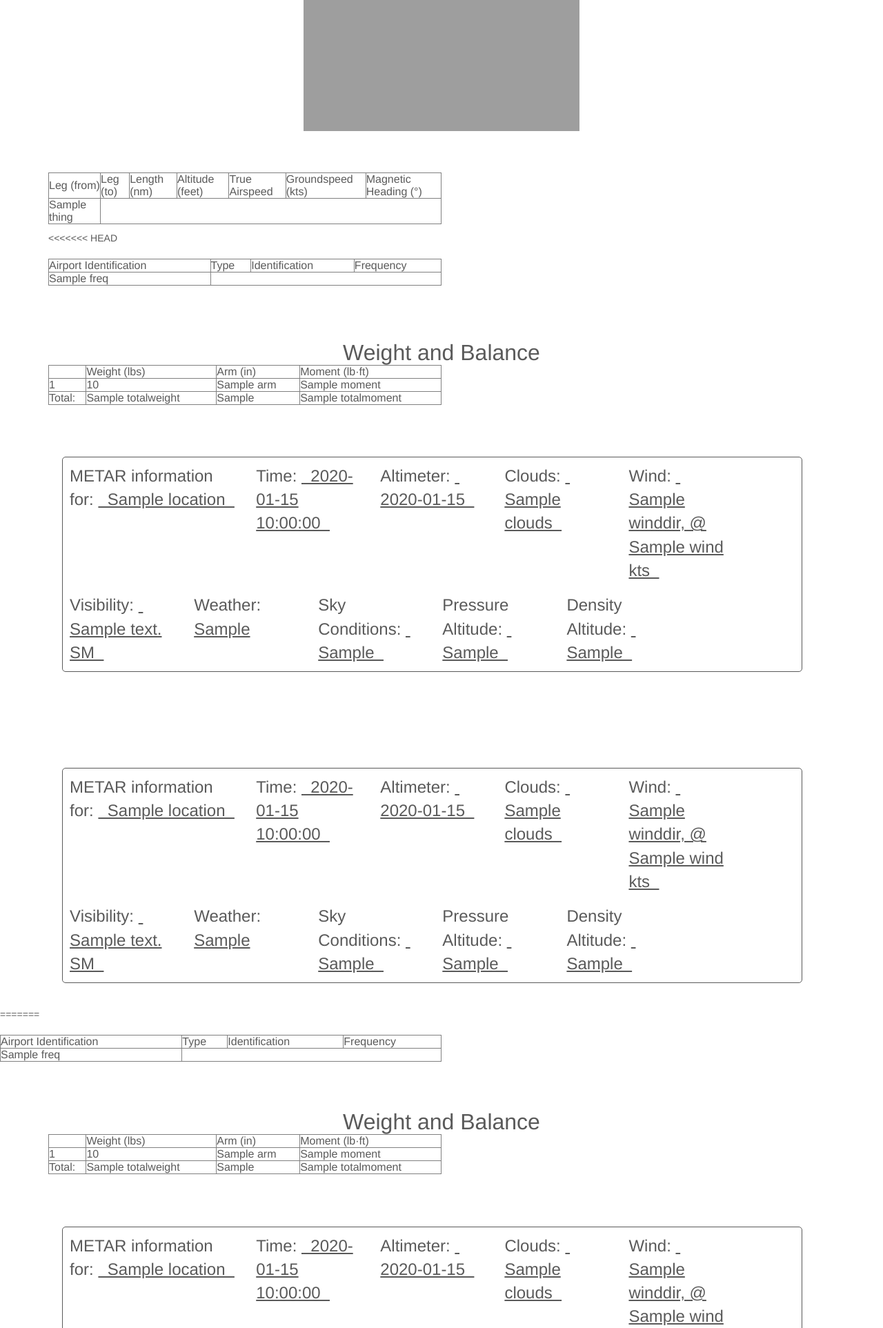
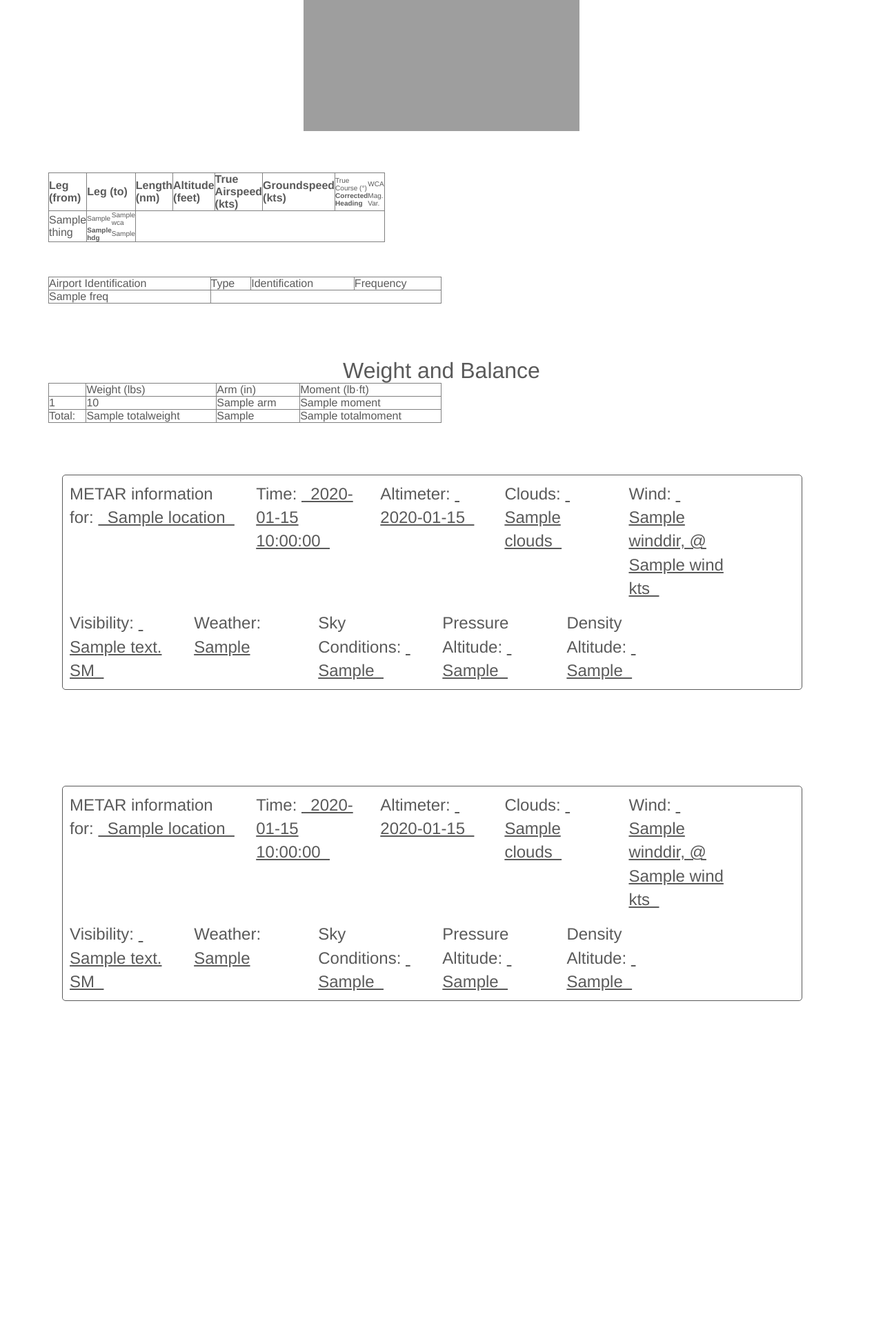
Before and after one commit to amilich/VFR-Flight-Planner, a Flask app: template templates/pdfroute.html in a window 1280 px wide. Shown: the part 571-2496 px from the top of the page at 69% size. After the commit the page ends 2022 px from the top, so only its background shows below. Run offline with Flask 2, Linux system fonts and the light colour scheme; the template is opened without the code that fills it: most values are stand-ins (such as "Sample title", 1, 10 or a date in 2020); some libraries are stand-ins or nearby versions; grey boxes are pictures that could not be loaded.

Commit message:
Detailed heading in PDF
Minor plan page corrections (ex. added units)

```diff
--- a/FlightFiles.py
+++ b/FlightFiles.py
@@ -382,16 +382,12 @@ class Segment:
 	"""
 	def magCorrect(self):
 		self.mag_hdg = mag_heading(float(self.true_hdg), float(self.from_poi.lat), float(self.from_poi.lon)) # Get the magnetic heading
-		print self.mag_hdg
-		print self.true_hdg
 		self.mag_var = float("{0:.2f}".format(getHeadingDiff(self.true_hdg, self.mag_hdg)))
 
 	"""
 	Calculates and sets wind correction angle.
 	"""
 	def setCorrectedCourse(self):
-		print 'wca'
-		print self.true_hdg, self.tas, self.w, self.vw
 		wca = Segment.calcWindCorrectionAngle(self.true_hdg, self.tas, self.w, self.vw)
 		self.wca = float("{0:.2f}".format(wca))
 		self.hdg = float("{0:.2f}".format(self.mag_hdg + wca))
@@ -407,7 +403,6 @@ class Segment:
 	Gets the wind for the segment.
 	"""
 	def getWindS(self):
-		print 'getting wind'
 		if(self.isOrigin or self.alt == 0):
 			self.w, self.vw = getWind(self.from_poi.name)
 		else:
@@ -418,7 +413,6 @@ class Segment:
 			self.vw = float(aloft[2:4])
 			if(len(aloft) > 4):
 				self.temp = float(aloft[4:])
-			print self.w,self.vw
 		return
 
 	"""
--- a/templates/pdfroute.html
+++ b/templates/pdfroute.html
@@ -26,22 +26,45 @@
 
 		<br><br><br>
 		<div class="container">
-			<font size="5">
-				<table border='1' style="width:50%;" cellpadding="5">
+			<font size="4">
+				<table border='1' style="width:30%;" cellpadding="3">
 					<tr>
-							<td> Leg (from) </td>
-							<td> Leg (to) </td>
-							<td> Length (nm) </td>
-							<td> Altitude (feet)</td>
-							<td> True Airspeed </td>
-							<td> Groundspeed (kts) </td>
-							<td> Magnetic Heading (&deg;)</td>
+                        <th> Leg (from) </th>
+                        <th> Leg (to) </th>
+                        <th> Length (nm) </th>
+                        <th> Altitude (feet)</th>
+                        <th> True Airspeed (kts) </th>
+                        <th> Groundspeed (kts) </th>
+                        <th>
+                            <table style="border-collapse: collapse; border-style: hidden;" cellpadding="3">
+                                <tr>
+                                    <td style="border: 0px solid black;font-size: 10px;"> True Course (&deg;)</td>
+                                    <td style="border: 0px solid black;font-size: 10px;"> WCA</td>
+                                </tr>
+                                <tr>
+                                    <td style="border: 0px solid black;font-size: 10px;"> <b>Corrected Heading</b></td>
+                                    <td style="border: 0px solid black;font-size: 10px;"> Mag. Var.</td>
+                                </tr>
+                            </table>
+                        </th>
                     </tr>
 					{% for item in theRoute %}
 						<tr>
 							{% for thing in item.getData() %}
 										<td>{{ thing }}</td>
 							{% endfor %}
+							<td>
+                                <table style="border-collapse: collapse; border-style: hidden;" cellpadding="3">
+                                    <tr>
+                                        <td style="border: 0px solid black;font-size: 10px;">{{ item.seg_hdg }}</td>
+                                        <td style="border: 0px solid black;font-size: 10px;">{{ item.wca }}</td>
+                                    </tr>
+                                    <tr>
+                                        <td style="border: 0px solid black;font-size: 10px;"><b> {{ item.hdg }} </b></td>
+                                        <td style="border: 0px solid black;font-size: 10px;"> {{ item. mag_var}}</td>
+                                    </tr>
+                                </table>
+                            </td>
 						</tr>
 					{% endfor %}
 				</table>
@@ -50,7 +73,6 @@
 		<p style="page-break-after:always;"></p>
 			<!-- frequencies -->
 			<div class="container">
-<<<<<<< HEAD
 				<br>
 				<h1 style="font-weight:normal;">
 					<table border='1' style="width:50%;" cellpadding="5">
@@ -68,7 +90,7 @@
 								</tr>
 							{% endfor %}
 					</table>
-						</h3>
+				</h1>
 			</div>
 			{% if not (airplane.weights|length) == 0%}
 			<p style="page-break-after:always;"></p>
@@ -199,160 +221,5 @@
 					</div>
 				</font>
 			</div>
-=======
-            <br>
-            <h1 style="font-weight:normal;">
-            <table border='1' style="width:50%;" cellpadding="5">
-                    <tr>
-                        <td>Airport Identification</td>
-                        <td>Type</td>
-                        <td>Identification</td>
-                        <td>Frequency</td>
-                    </tr>
-                {% for thing in freqs %}
-                    <tr>
-                        {% for freq in thing %}
-                            <td> {{ freq }} </td>
-                        {% endfor %}
-                    </tr>
-                {% endfor %}
-            </table>
-            </h3>
-        </div>
-        {% if not (airplane.weights|length) == 0%}
-        <p style="page-break-after:always;"></p>
-        <br>
-        <div class="container" id="airplane">
-            <br>
-            <h1 style="font-weight:normal;">
-                <center>
-                    <font size="6">
-                        Weight and Balance
-                    </font>
-                </center>
-                <table border='1' style="width:50%;" cellpadding="10">
-                   <tr>
-                       <td></td>
-                       <td>Weight (lbs)</td>
-                       <td>Arm (in)</td>
-                       <td>Moment (lb·ft)</td>
-                   </tr>
-                   {% for item in airplane.weights %}
-                       <tr>
-                           <td> {{ item.num }} </td>
-                           <td> {{ item.weight }} </td>
-                           <td> {{ item.arm }} </td>
-                           <td> {{ item.moment }} </td>
-                       </tr>
-                   {% endfor %}
-                   <tr>
-                       <td>Total: </td>
-                       <td>{{ airplane.totalweight }} </td>
-                       <td>{{ airplane.cg }}</td>
-                       <td>{{ airplane.totalmoment }} </td>
-                   </tr>
-                </table>
-            </h1>
-        </div>
-        {% endif %}
-        <p style="page-break-after:always;"></p>
-        <br>
-        <div class="container">
-            <font size="5">
-        	    <div class="row">
-    		      	<div class="col-md-11" style="border: 1px solid; border-radius:5px; padding:10px; margin:3%;">
-    		      		<div class="row">
-  			       			<div class="col-md-3">
-  			       				METAR information for: <u>&nbsp; {{ env.location }} &nbsp;</u>
-  			       			</div>
-  			       			<div class="col-md-2">
-  			       				Time: <u>&nbsp; {{ env.time }} &nbsp;</u>
-  			       			</div>
-  			       			<div class="col-md-2">
-  			       				Altimeter: <u>&nbsp; {{ env.altimeter }} &nbsp;</u>
-  			       			</div>
-  			       			<div class="col-md-2">
-  			       				Clouds: <u>&nbsp; {{ env.clouds }} &nbsp;</u>
-  			       			</div>
-  			       			<div class="col-md-2">
-  			       				Wind: <u>&nbsp; {{ env.winddir }}, @ {{ env.wind }} kts &nbsp;</u>
-  			       			</div>
-  			       		</div>
-  			       		<div class="row" style="margin:8px">
-  			       		</div>
-  			       		<div class="row">
-  			       			<div class="col-md-2">
-  			       				Visibility: <u>&nbsp; {{ env.visibility }} SM &nbsp;</u>
-  			       			</div>
-  			       			{% if not env.wx == "" %}
-  			       				<div class="col-md-2">
-  			       					Weather:
-  			       					<u> {{ env.wx }} </u>
-  			       				</div>
-  			       			{% endif %}
-  			       			<div class="col-md-2">
-  			       				Sky Conditions: <u>&nbsp; {{ env.skyCond }} &nbsp;</u>
-  			       			</div>
-                    <div class="col-md-2">
-                      Temp/Dewpoint (&deg;C): <u>&nbsp; {{ env.temp }},&nbsp; {{ env.dp}} &nbsp;</u>
-                    </div>
-  			       			<div class="col-md-2">
-  			       				Pressure Altitude: <u>&nbsp; {{ env.pa }} &nbsp;</u>
-  			       			</div>
-  			       			<div class="col-md-2">
-  			       				Density Altitude: <u>&nbsp; {{ env.da }} &nbsp;</u>
-  			       			</div>
-  			       		</div>
-    		      	</div>
-    		    </div>
-    		    <br><br>
-    		    <div class="row">
-    		      	<div class="col-md-11" style="border: 1px solid; border-radius:5px; padding:10px; margin:3%;">
-    		      		<div class="row">
-  			       			<div class="col-md-3">
-  			       				METAR information for: <u>&nbsp; {{ env2.location }} &nbsp;</u>
-  			       			</div>
-  			       			<div class="col-md-2">
-  			       				Time: <u>&nbsp; {{ env2.time }} &nbsp;</u>
-  			       			</div>
-  			       			<div class="col-md-2">
-  			       				Altimeter: <u>&nbsp; {{ env2.altimeter }} &nbsp;</u>
-  			       			</div>
-  			       			<div class="col-md-2">
-  			       				Clouds: <u>&nbsp; {{ env2.clouds }} &nbsp;</u>
-  			       			</div>
-  			       			<div class="col-md-2">
-  			       				Wind: <u>&nbsp; {{ env2.winddir }}, @ {{ env2.wind }} kts &nbsp;</u>
-  			       			</div>
-  			       		</div>
-  			       		<div class="row" style="margin:8px">
-  			       		</div>
-  			       		<div class="row">
-  			       			<div class="col-md-2">
-  			       				Visibility: <u>&nbsp; {{ env2.visibility }} SM &nbsp;</u>
-  			       			</div>
-  			       			{% if not env2.wx == "" %}
-  			       				<div class="col-md-2">
-  			       					Weather: <u> &nbsp; {{ env2.wx }} &nbsp; </u>
-  			       				</div>
-  			       			{% endif %}
-  			       			<div class="col-md-2">
-  			       				Sky Conditions: <u>&nbsp; {{ env2.skyCond }} &nbsp;</u>
-  			       			</div>
-                    <div class="col-md-2">
-                      Temp/Dewpoint (&deg;C): <u>&nbsp; {{ env2.temp }},&nbsp; {{ env2.dp}} &nbsp;</u>
-                    </div>
-  			       			<div class="col-md-2">
-  			       				Pressure Altitude: <u>&nbsp; {{ env2.pa }} &nbsp;</u>
-  			       			</div>
-  			       			<div class="col-md-2">
-  			       				Density Altitude: <u>&nbsp; {{ env2.da }} &nbsp;</u>
-  			       			</div>
-  			       		</div>
-    		      	</div>
-    		    </div>
-        	</font>
-        </div>
->>>>>>> origin/develop
 	</body>
 </html>
--- a/templates/plan.html
+++ b/templates/plan.html
@@ -109,17 +109,17 @@
                             <th> Leg (to) </th>
                             <th> Length (nm) </th>
                             <th> Altitude (feet)</th>
-                            <th> True Airspeed </th>
+                            <th> True Airspeed (kts) </th>
                             <th> Groundspeed (kts) </th>
                             <th>
                                 <table border='1' cellpadding="0" style="border-collapse: collapse; border-style: hidden;">
                                     <tr>
-                                        <td class="nolines">True Course</td>
+                                        <td class="nolines">True Course (&deg;)</td>
                                         <td class="nolines">WCA</td>
                                     </tr>
                                     <tr>
                                         <td class="nolines"><b>Corrected Heading</b></td>
-                                        <td class="nolines">Mag. Var</td>
+                                        <td class="nolines">Mag. Var.</td>
                                     </tr>
                                 </table>
                             </th>
```
Lines whose indentation alone changed are shown as unchanged.
